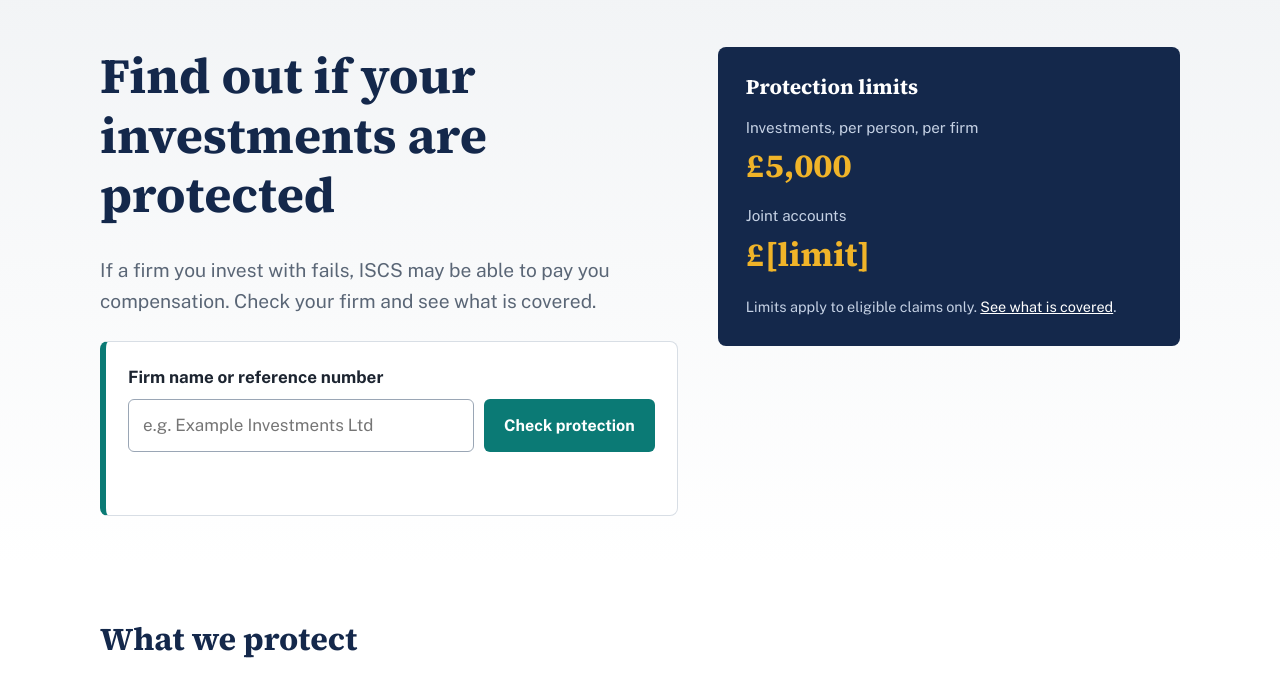
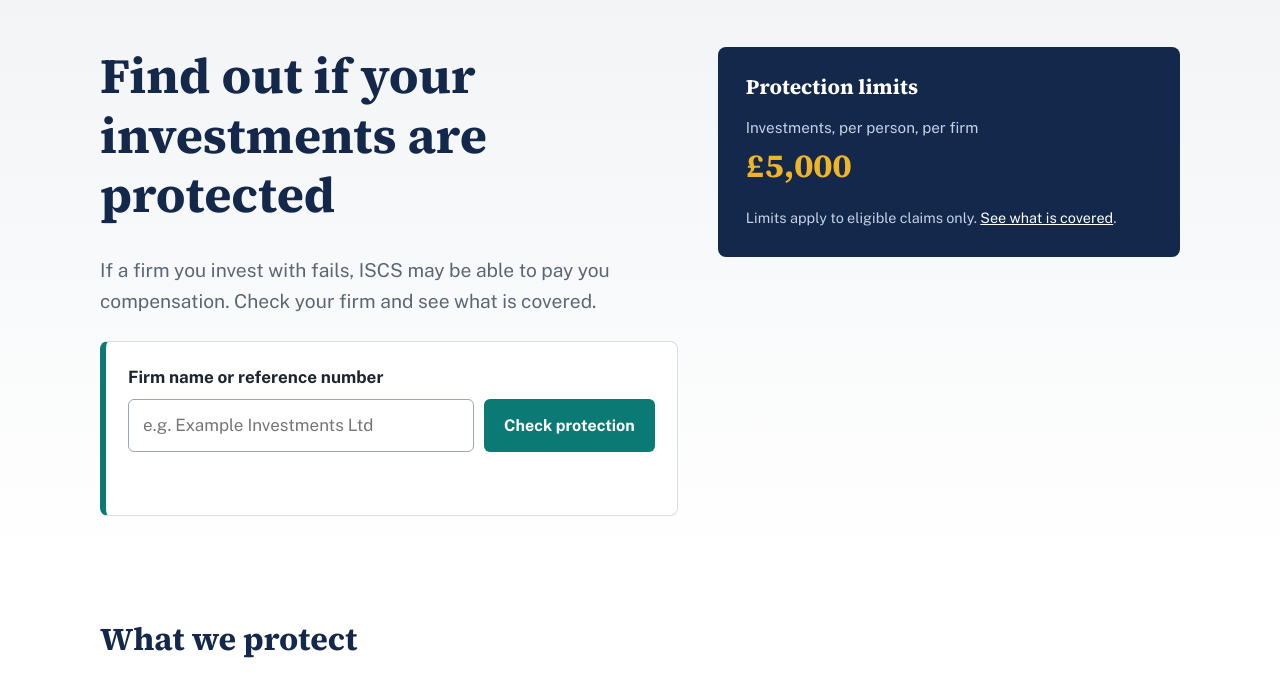
Before and after one commit to 2413003/iscs, a plain HTML site: page index.html in a window 1280 px wide. Shown: the part 117-792 px from the top of the page. Drawn offline with nearby package versions, Linux system fonts and the light colour scheme.

Commit message:
Update index.html

```diff
--- a/index.html
+++ b/index.html
@@ -155,8 +155,6 @@ footer .legal{border-top:1px solid #2c4170;margin-top:32px;padding-top:18px;font
       <dl>
         <dt>Investments, per person, per firm</dt>
         <dd>£5,000</dd>
-        <dt>Joint accounts</dt>
-        <dd>£[limit]</dd>
       </dl>
       <p>Limits apply to eligible claims only. <a href="#protect" style="color:#fff">See what is covered</a>.</p>
     </aside>
```
